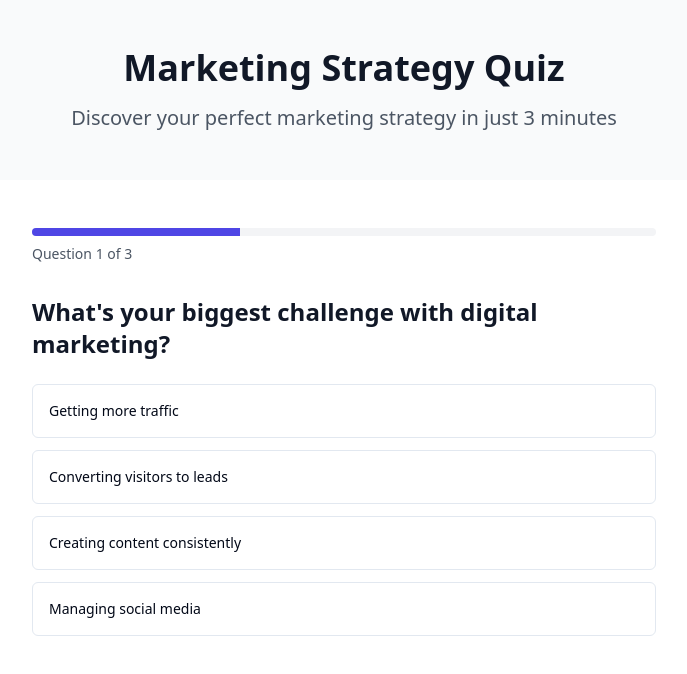
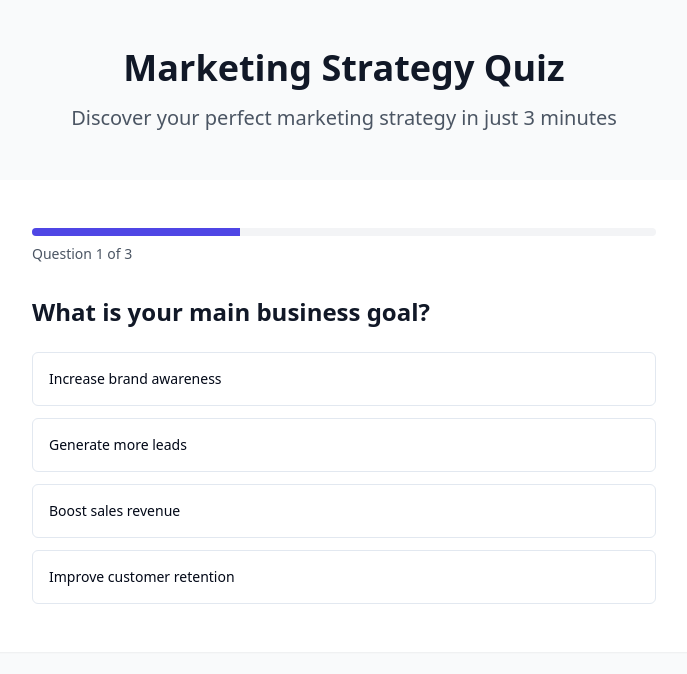
Before and after one commit to eryngordon/quiz-lead-magnet-maker, a React (Vite) app: page / in a window 1280 px wide. Shown: the top 674 px of the page, without its empty margins (296-983 px from the left). Built offline with nearby package versions, Linux system fonts and the light colour scheme.

Commit message:
Refactor: Update quiz questions

```diff
--- a/src/components/Quiz/QuizContainer.tsx
+++ b/src/components/Quiz/QuizContainer.tsx
@@ -1,49 +1,12 @@
-
 import React from "react";
 import { QuizProgress } from "./QuizProgress";
 import { QuizQuestion } from "./QuizQuestion";
 import { EmailForm } from "./EmailForm";
-import type { QuizQuestion as QuizQuestionType, QuizState } from "@/types/quiz";
+import type { QuizState } from "@/types/quiz";
 import { addSubscriber } from "@/lib/convertkit";
 import { useToast } from "@/hooks/use-toast";
 import { Button } from "@/components/ui/button";
-
-// Example questions - you can customize these
-const QUIZ_QUESTIONS: QuizQuestionType[] = [
-  {
-    id: 1,
-    question: "What's your biggest challenge with digital marketing?",
-    options: [
-      "Getting more traffic",
-      "Converting visitors to leads",
-      "Creating content consistently",
-      "Managing social media",
-    ],
-    type: "single-choice",
-  },
-  {
-    id: 2,
-    question: "What's your current marketing budget?",
-    options: [
-      "Less than $1,000/month",
-      "$1,000 - $5,000/month",
-      "$5,000 - $10,000/month",
-      "More than $10,000/month",
-    ],
-    type: "single-choice",
-  },
-  {
-    id: 3,
-    question: "Which marketing channels are you currently using?",
-    options: [
-      "Social Media",
-      "Email Marketing",
-      "Content Marketing",
-      "Paid Advertising",
-    ],
-    type: "multiple-choice",
-  },
-];
+import { QUIZ_QUESTIONS } from "@/data/quizQuestions";
 
 const CONVERTKIT_FORM_ID = "YOUR_FORM_ID";
 const CONVERTKIT_API_KEY = "YOUR_API_KEY";
--- /dev/null
+++ b/src/data/quizQuestions.ts
@@ -0,0 +1,38 @@
+
+import { QuizQuestion } from "@/types/quiz";
+
+export const QUIZ_QUESTIONS: QuizQuestion[] = [
+  {
+    id: 1,
+    question: "What is your main business goal?",
+    options: [
+      "Increase brand awareness",
+      "Generate more leads",
+      "Boost sales revenue",
+      "Improve customer retention"
+    ],
+    type: "single-choice"
+  },
+  {
+    id: 2,
+    question: "How long have you been in business?",
+    options: [
+      "Just starting out",
+      "1-3 years",
+      "4-10 years",
+      "More than 10 years"
+    ],
+    type: "single-choice"
+  },
+  {
+    id: 3,
+    question: "What type of marketing support do you need?",
+    options: [
+      "Strategy and planning",
+      "Content creation",
+      "Advertising management",
+      "Analytics and reporting"
+    ],
+    type: "multiple-choice"
+  }
+];
```
